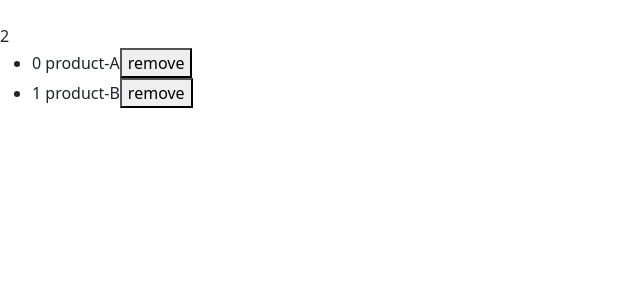
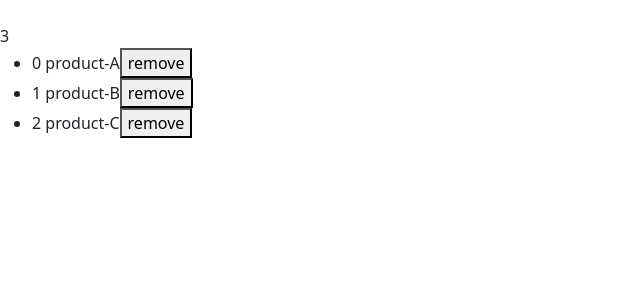
Before and after one commit to archmanayon/archeact, a React (Vite) app: page / in a window 1280 px wide. Shown: the top 300 px of the page, without its empty margins (0-640 px from the left). Built offline with nearby package versions, Linux system fonts and the light colour scheme.

Commit message:
remove an item, using mapp and filter

```diff
--- a/src/App.tsx
+++ b/src/App.tsx
@@ -31,7 +31,7 @@ function App() {
   const [index_color, setIndex_color] = useState(-1);
   const [show_c, setShow_c] = useState(false);
   const [singleColor, setSingleColor] = useState('');
-  const [ cartItems, setCartItems ] =   useState(["product-A", "product-B"]);
+  const [ cartItems, setCartItems ] =   useState(["product-A", "product-B", "product-C"]);
 
   return (
     <div className="App">
@@ -82,7 +82,7 @@ function App() {
       <NavCount countItems={cartItems.length} />
       <ShopingCart cartItems={cartItems} onRemove={(selectedIndex)=> cartItems.map((item,index)=>
           index == selectedIndex
-          ? setCartItems(['c', 'd'])
+          ? setCartItems(cartItems.filter((item,index)=> index!==selectedIndex))
           : console.log(item+"not selected")
         )}/>
 
```
